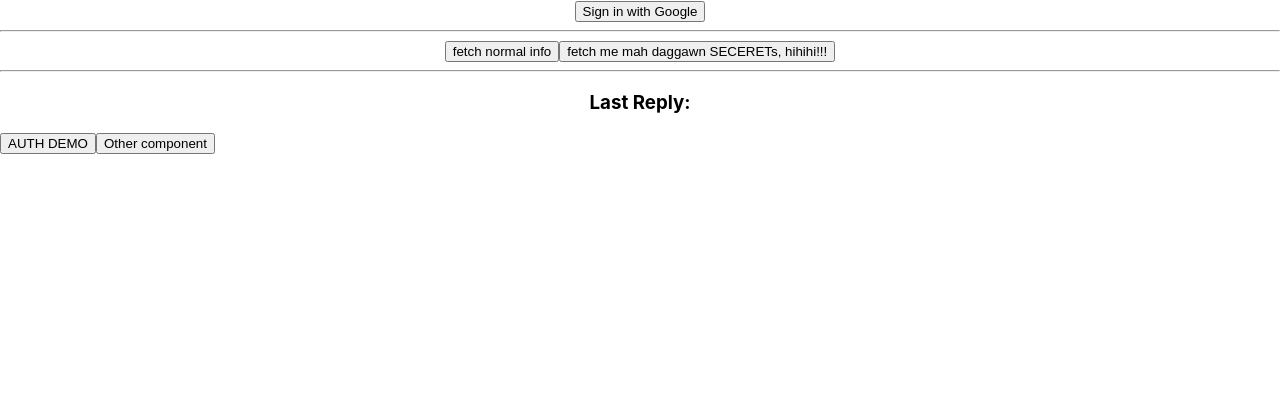
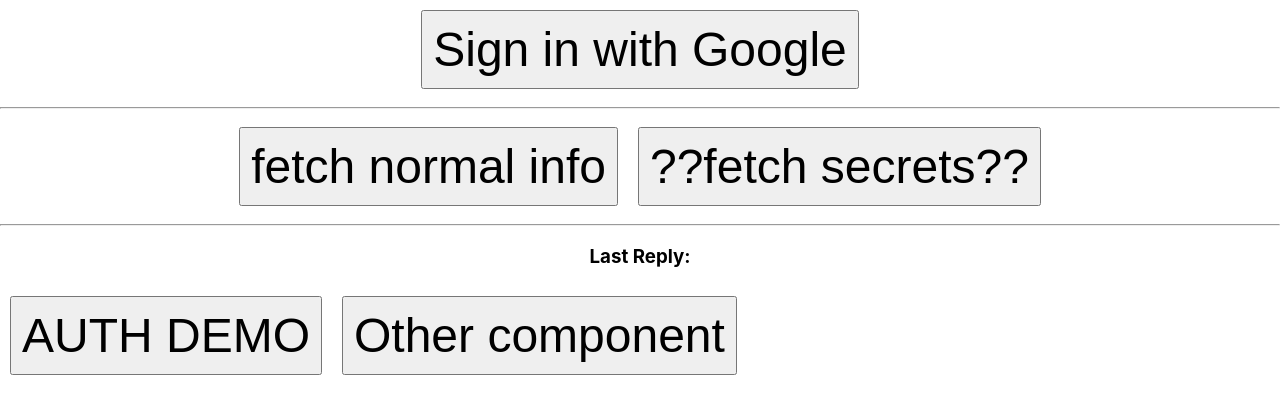
Before and after one commit to WeAreAcademy/firebase-auth-react-exercise, a React (Create React App) app: page / in a window 1280 px wide. Both pictures are taken after a click on the button "AUTH DEMO". Shown: the top 414 px of the page. Built offline with nearby package versions, Linux system fonts and the light colour scheme; no server answers.

Commit message:
allow attempted fetch when not logged in, too

```diff
--- a/src/App.css
+++ b/src/App.css
@@ -9,3 +9,14 @@
   border-radius: 15px;
   width: 300px;
 }
+.reply {
+  font-size: 3rem;
+}
+button {
+  margin: 10px;
+  padding: 10px;
+  font-size: 3rem;
+}
+img {
+  border-radius: 50px;
+}
--- a/src/App.tsx
+++ b/src/App.tsx
@@ -73,9 +73,16 @@
       });
   }
   async function handleFetchNormal() {
+    setLastReply("");
     const reply = await axios.get(apiBaseURL + "/");
     setLastReply(reply.data);
   }
+  async function handleFetchSecretWhenNotLoggedIn() {
+    setLastReply("");
+    const reply = await axios.get(apiBaseURL + "/secret");
+    setLastReply(reply.data);
+  }
+
   async function handleFetchSecret() {
     if (!currentUser) {
       console.log("Not logged in!")
@@ -106,9 +113,15 @@
       }
       <hr />
       <button onClick={handleFetchNormal}>fetch normal info</button>
-      <button onClick={handleFetchSecret}>fetch me mah daggawn SECERETs, hihihi!!!</button>
+      {
+        currentUser ?
+          <button onClick={handleFetchSecret}>Fetch secrets, pls, I'm logged in</button> :
+          <><button onClick={handleFetchSecretWhenNotLoggedIn}>??fetch secrets??</button></>
+      }
       <hr />
-      <div><h3>Last Reply:</h3>{lastReply}</div>
+      <div><h3>Last Reply:</h3>
+        <div className="reply">{lastReply}</div>
+      </div>
     </div>
   );
 }
```
